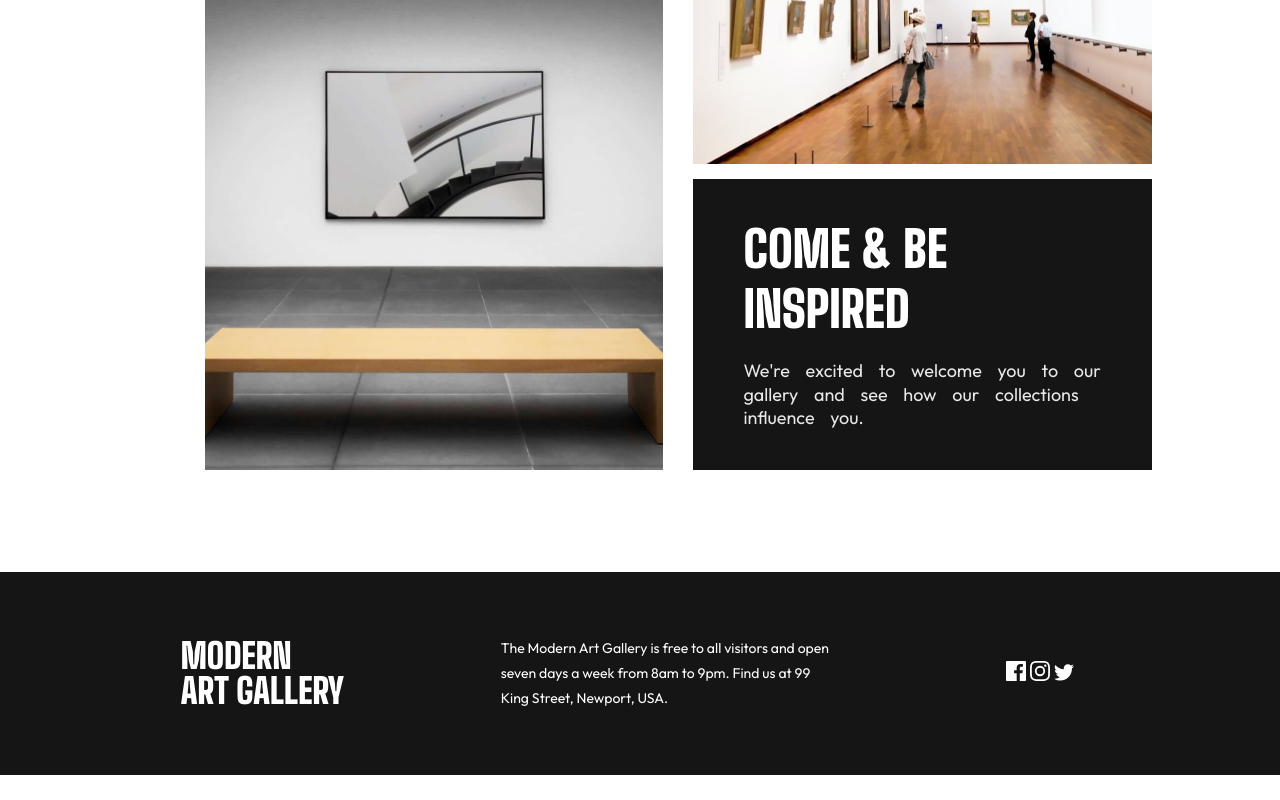
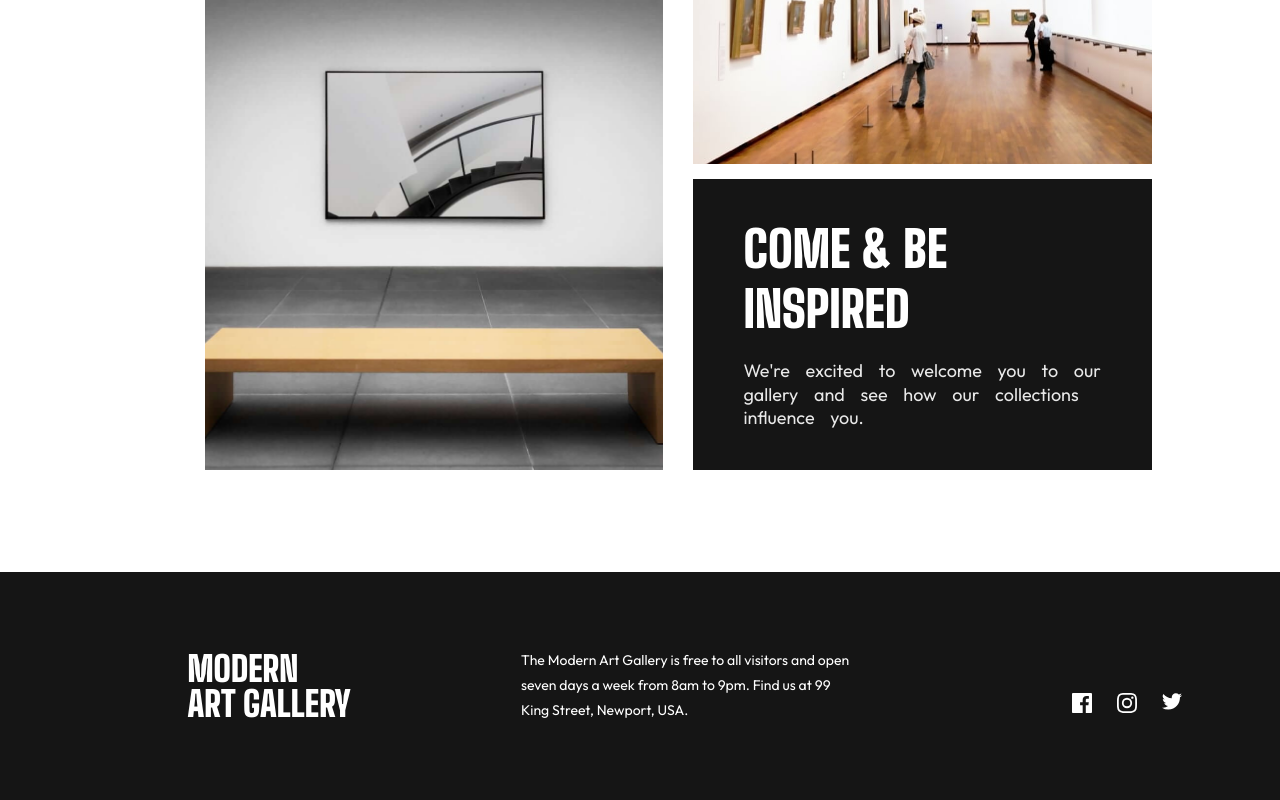
Before and after one commit to philipmontford/Modern-Art-Gallery, a plain HTML site: page index.html in a window 1280 px wide. Shown: the part 1393-2193 px from the top of the page. Before the commit the page ends 2168 px from the top, so only its background shows below. Drawn offline with Linux system fonts and the light colour scheme.

Commit message:
Spacing
Cont.

```diff
--- a/index.html
+++ b/index.html
@@ -77,13 +77,13 @@
         </div>
         <div class="footer-socials">
             <svg width="20" height="20" xmlns="http://www.w3.org/2000/svg">
-                <path d="M18.896 0H1.104C.494 0 0 .494 0 1.104v17.793C0 19.506.494 20 1.104 20h9.58v-7.745H8.076V9.237h2.606V7.01c0-2.583 1.578-3.99 3.883-3.99 1.104 0 2.052.082 2.329.119v2.7h-1.598c-1.254 0-1.496.597-1.496 1.47v1.928h2.989l-.39 3.018h-2.6V20h5.098c.608 0 1.102-.494 1.102-1.104V1.104C20 .494 19.506 0 18.896 0Z" fill="#FFF"/>
+                <path d="M18.896 0H1.104C.494 0 0 .494 0 1.104v17.793C0 19.506.494 20 1.104 20h9.58v-7.745H8.076V9.237h2.606V7.01c0-2.583 1.578-3.99 3.883-3.99 1.104 0 2.052.082 2.329.119v2.7h-1.598c-1.254 0-1.496.597-1.496 1.47v1.928h2.989l-.39 3.018h-2.6V20h5.098c.608 0 1.102-.494 1.102-1.104V1.104C20 .494 19.506 0 18.896 0Z" fill="#fff"/>
             </svg>
             <svg width="20" height="20" xmlns="http://www.w3.org/2000/svg">
-                <path d="M10 1.802c2.67 0 2.987.01 4.042.059 2.71.123 3.975 1.409 4.099 4.099.048 1.054.057 1.37.057 4.04 0 2.672-.01 2.988-.057 4.042-.124 2.687-1.387 3.975-4.1 4.099-1.054.048-1.37.058-4.041.058-2.67 0-2.987-.01-4.04-.058-2.718-.124-3.977-1.416-4.1-4.1-.048-1.054-.058-1.37-.058-4.041 0-2.67.01-2.986.058-4.04.124-2.69 1.387-3.977 4.1-4.1 1.054-.048 1.37-.058 4.04-.058ZM10 0C7.284 0 6.944.012 5.877.06 2.246.227.227 2.242.061 5.877.01 6.944 0 7.284 0 10s.012 3.057.06 4.123c.167 3.632 2.182 5.65 5.817 5.817 1.067.048 1.407.06 4.123.06s3.057-.012 4.123-.06c3.629-.167 5.652-2.182 5.816-5.817.05-1.066.061-1.407.061-4.123s-.012-3.056-.06-4.122C19.777 2.249 17.76.228 14.124.06 13.057.01 12.716 0 10 0Zm0 4.865a5.135 5.135 0 1 0 0 10.27 5.135 5.135 0 0 0 0-10.27Zm0 8.468a3.333 3.333 0 1 1 0-6.666 3.333 3.333 0 0 1 0 6.666Zm5.338-9.87a1.2 1.2 0 1 0 0 2.4 1.2 1.2 0 0 0 0-2.4Z" fill="#FFF"/>
+                <path d="M10 1.802c2.67 0 2.987.01 4.042.059 2.71.123 3.975 1.409 4.099 4.099.048 1.054.057 1.37.057 4.04 0 2.672-.01 2.988-.057 4.042-.124 2.687-1.387 3.975-4.1 4.099-1.054.048-1.37.058-4.041.058-2.67 0-2.987-.01-4.04-.058-2.718-.124-3.977-1.416-4.1-4.1-.048-1.054-.058-1.37-.058-4.041 0-2.67.01-2.986.058-4.04.124-2.69 1.387-3.977 4.1-4.1 1.054-.048 1.37-.058 4.04-.058ZM10 0C7.284 0 6.944.012 5.877.06 2.246.227.227 2.242.061 5.877.01 6.944 0 7.284 0 10s.012 3.057.06 4.123c.167 3.632 2.182 5.65 5.817 5.817 1.067.048 1.407.06 4.123.06s3.057-.012 4.123-.06c3.629-.167 5.652-2.182 5.816-5.817.05-1.066.061-1.407.061-4.123s-.012-3.056-.06-4.122C19.777 2.249 17.76.228 14.124.06 13.057.01 12.716 0 10 0Zm0 4.865a5.135 5.135 0 1 0 0 10.27 5.135 5.135 0 0 0 0-10.27Zm0 8.468a3.333 3.333 0 1 1 0-6.666 3.333 3.333 0 0 1 0 6.666Zm5.338-9.87a1.2 1.2 0 1 0 0 2.4 1.2 1.2 0 0 0 0-2.4Z" fill="#fff"/>
             </svg>
             <svg width="20" height="17" xmlns="http://www.w3.org/2000/svg">
-                <path d="M20 2.172a8.192 8.192 0 0 1-2.357.646 4.11 4.11 0 0 0 1.805-2.27 8.22 8.22 0 0 1-2.606.996A4.096 4.096 0 0 0 13.847.248c-2.65 0-4.596 2.472-3.998 5.037A11.648 11.648 0 0 1 1.392 1a4.109 4.109 0 0 0 1.27 5.478 4.086 4.086 0 0 1-1.858-.513c-.045 1.9 1.318 3.679 3.291 4.075a4.113 4.113 0 0 1-1.853.07 4.106 4.106 0 0 0 3.833 2.849A8.25 8.25 0 0 1 0 14.658a11.616 11.616 0 0 0 6.29 1.843c7.618 0 11.923-6.434 11.663-12.205A8.354 8.354 0 0 0 20 2.172Z" fill="#FFF"/>
+                <path d="M20 2.172a8.192 8.192 0 0 1-2.357.646 4.11 4.11 0 0 0 1.805-2.27 8.22 8.22 0 0 1-2.606.996A4.096 4.096 0 0 0 13.847.248c-2.65 0-4.596 2.472-3.998 5.037A11.648 11.648 0 0 1 1.392 1a4.109 4.109 0 0 0 1.27 5.478 4.086 4.086 0 0 1-1.858-.513c-.045 1.9 1.318 3.679 3.291 4.075a4.113 4.113 0 0 1-1.853.07 4.106 4.106 0 0 0 3.833 2.849A8.25 8.25 0 0 1 0 14.658a11.616 11.616 0 0 0 6.29 1.843c7.618 0 11.923-6.434 11.663-12.205A8.354 8.354 0 0 0 20 2.172Z" fill="#fff"/>
             </svg>
         </div>
     </footer>
--- a/style.css
+++ b/style.css
@@ -259,20 +259,30 @@ footer h3 {
   line-height: 25px;
 }
 
-.footer-socials {
+.footer-socials{
+  position: relative;
   float: left;
-  display: block;
-  margin-left: 20px;
+  display: flex;
+
+  margin-top: -25px;
+  margin-left: 15px;
   cursor: pointer;
-  padding-right: 10%;
+  padding: 1.4rem 0.8rem;
+  background-color: var(--almost-black);
+
 }
 
-/* .footer-socials img:first-child {
-    margin-left: 0; */
+.footer-socials svg {
 
-.footer-socials img:hover,
-.footer-socials img:active {
-  background: var(--gold);
+    margin: 25px 0 0 25px ;
+    display: flex;
+    margin-top: 60px;
+
+}
+
+.footer-socials svg:hover{
+  background-color: var(--gold);
+
 }
 
 /* location map style rules */
```
